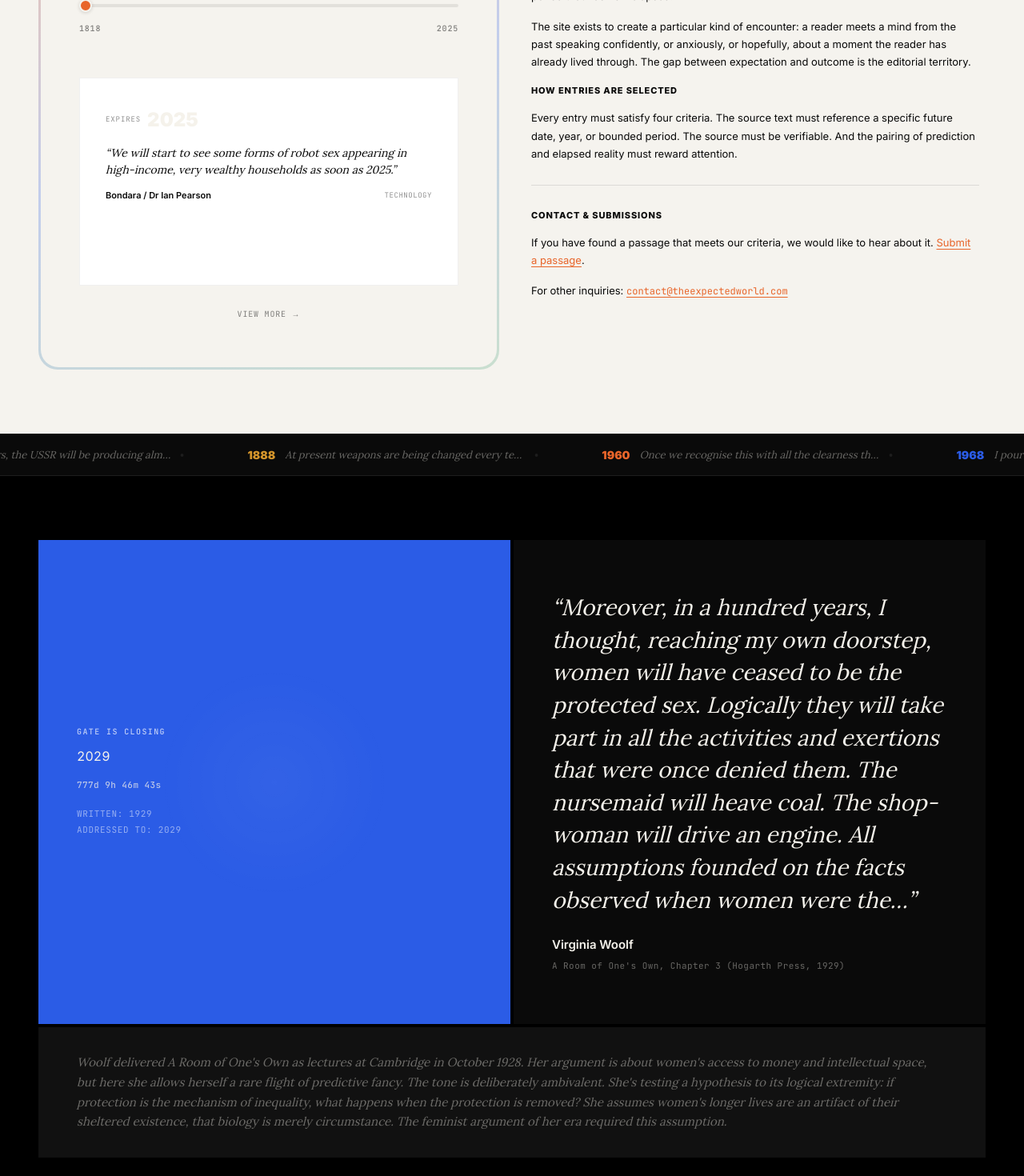
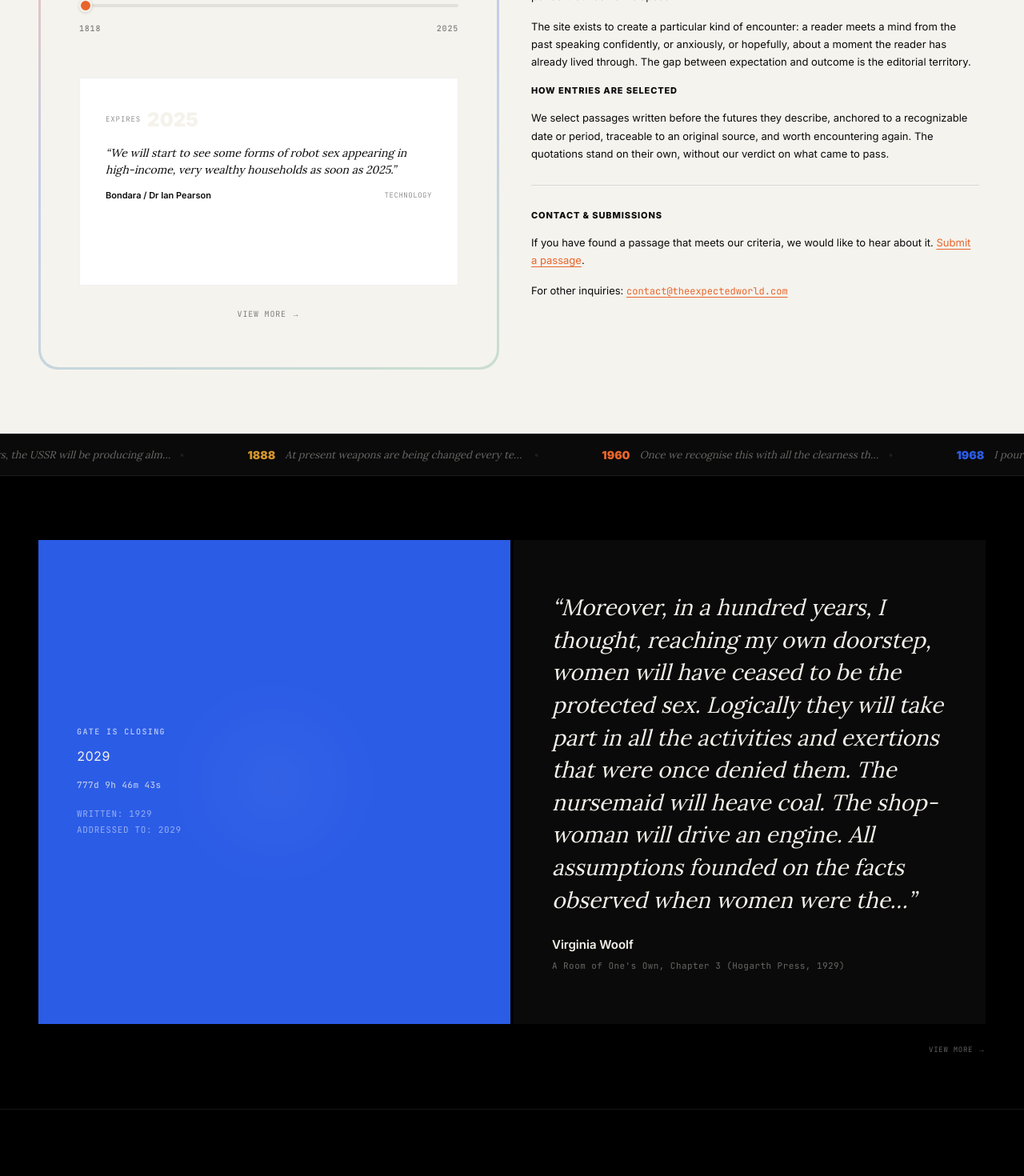
Before and after one commit to gogomegi/the-expected-world, a Next.js app: page / in a window 1280 px wide. Shown: the part 1060-2530 px from the top of the page at 80% size. Built offline with nearby package versions, Linux system fonts and the light colour scheme.

Commit message:
Remove interpretive text beneath the homepage featured passage

```diff
--- a/src/app/page.tsx
+++ b/src/app/page.tsx
@@ -150,10 +150,10 @@ export default function HomePage() {
               </p>
               <h2 style={sectionHeadStyle}>How Entries Are Selected</h2>
               <p style={bodyStyle}>
-                Every entry must satisfy four criteria. The source text must
-                reference a specific future date, year, or bounded period. The
-                source must be verifiable. And the pairing of prediction and elapsed
-                reality must reward attention.
+                We select passages written before the futures they describe,
+                anchored to a recognizable date or period, traceable to an
+                original source, and worth encountering again. The quotations
+                stand on their own, without our verdict on what came to pass.
               </p>
               <hr style={hrStyle} />
               <h2 style={sectionHeadStyle}>Contact & Submissions</h2>
@@ -263,24 +263,6 @@ export default function HomePage() {
                   </p>
                 </div>
               </div>
-              {/* Annotation bar */}
-              <div
-                className="hp-annotation"
-                style={{
-                  background: "#111",
-                  maxWidth: "var(--max-width)",
-                  margin: "4px auto 0",
-                  padding: "32px 48px",
-                  display: "flex",
-                  justifyContent: "space-between",
-                  alignItems: "flex-start",
-                  gap: 32,
-                }}
-              >
-                <p style={{ fontFamily: "var(--fq)", fontSize: "0.9375rem", fontStyle: "italic", lineHeight: 1.65, color: "var(--muted-d)", margin: 0, flex: 1 }}>
-                  {closingFeat.annotation}
-                </p>
-              </div>
             </Link>
             <div style={{ textAlign: "right", marginTop: 16 }}>
               <Link
```
